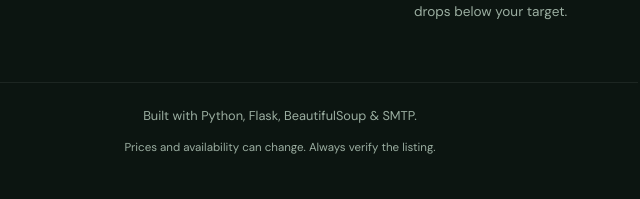
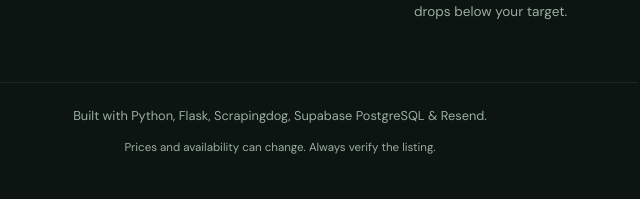
Before and after one commit to Jacob-Kinyua/amazon-price-tracker, a Flask app: page / in a window 1280 px wide. Shown: the part 1165-1364 px from the top of the page, without its empty margins (360-1000 px from the left). Run offline with Flask 3, Linux system fonts and the light colour scheme; some libraries are stand-ins or nearby versions.

Commit message:
modity tools used on frontend

```diff
--- a/templates/index.html
+++ b/templates/index.html
@@ -159,10 +159,10 @@
             </div>
         </section>
 
-        <footer>
-            Built with Python, Flask, BeautifulSoup & SMTP.
-            <p>Prices and availability can change. Always verify the listing.</p>
-        </footer>
+    <footer>
+        Built with Python, Flask, Scrapingdog, Supabase PostgreSQL & Resend.
+        <p>Prices and availability can change. Always verify the listing.</p>
+    </footer>
     </main>
 
     <script>
```
